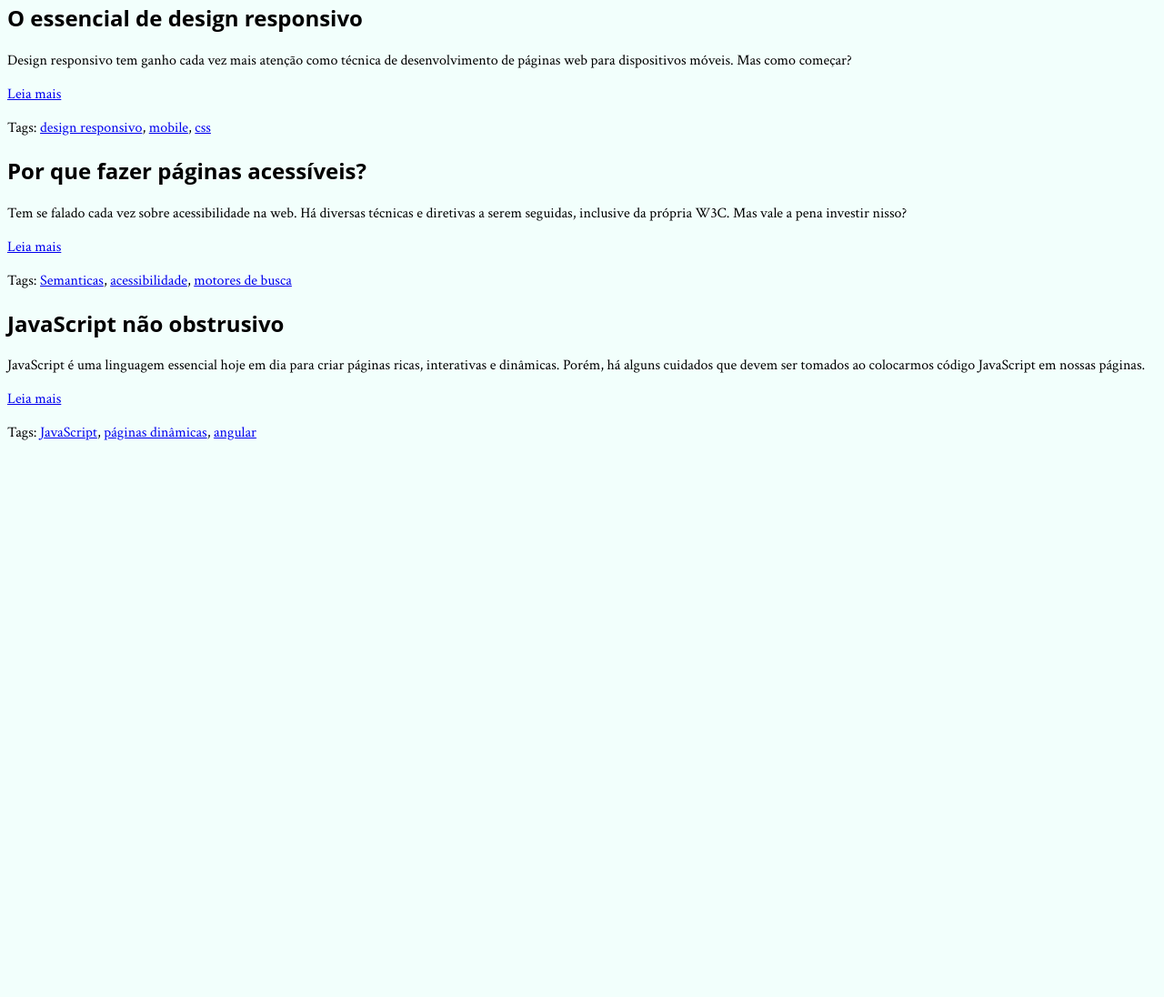
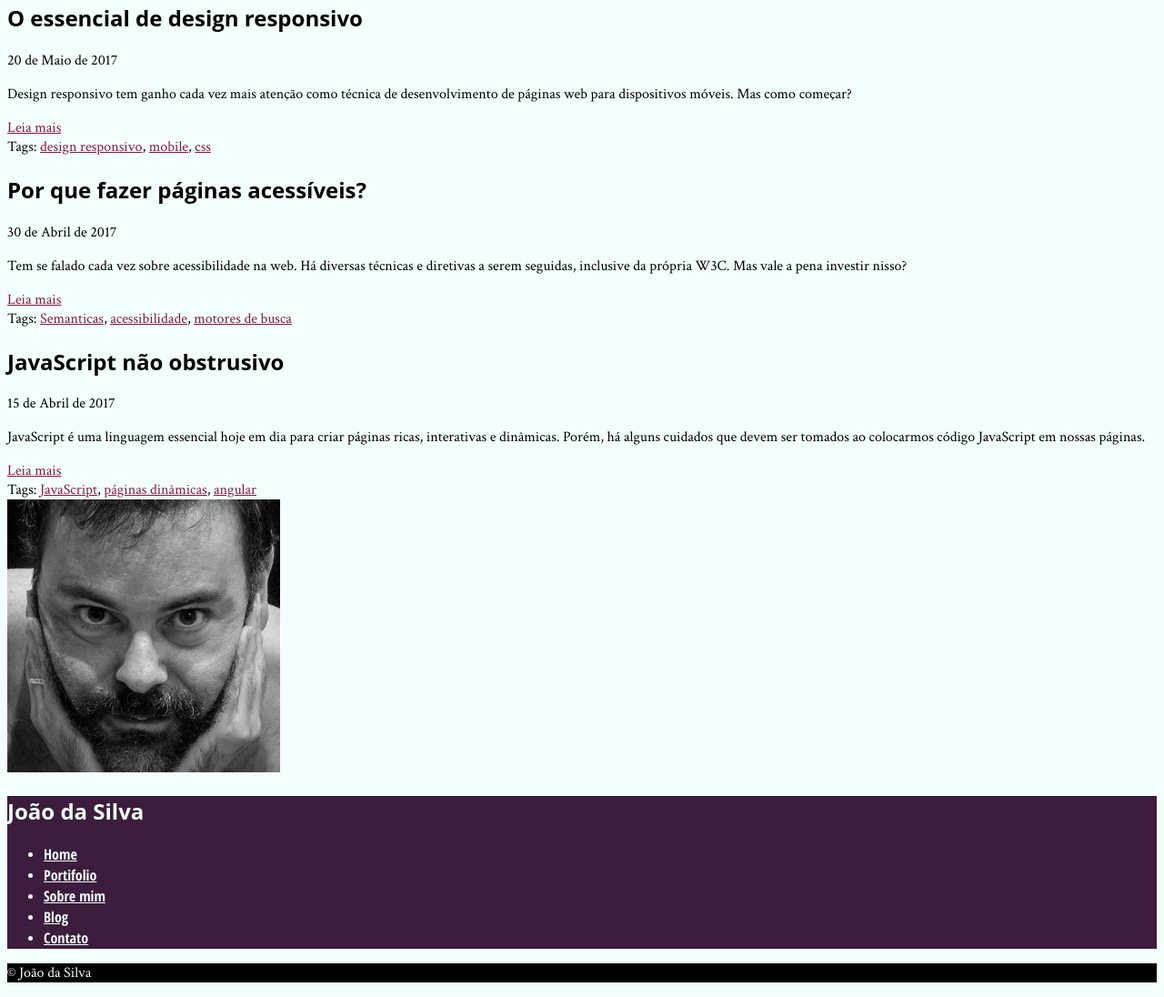
Before and after one commit to murilorcm/Bio-Joao-da-Silva, a plain HTML site: page blog.html in a window 1280 px wide. Shown: the part 83-1179 px from the top of the page at 91% size. Before the commit the page ends 800 px from the top, so only its background shows below. Drawn offline with Linux system fonts and the light colour scheme.

Commit message:
Final do aprofundamento do HTML

```diff
--- a/blog.html
+++ b/blog.html
@@ -21,23 +21,51 @@
     <main>
       <h1>Blog</h1>
 
+      <article>
         <h2>O essencial de design responsivo</h2>
+        <time datetime="2017-05-20">20 de Maio de 2017</time>
 
         <p>Design responsivo tem ganho cada vez mais atenção como técnica de desenvolvimento de páginas web para dispositivos móveis. Mas como começar?</p>
+
         <a href="#">Leia mais</a>
-      <p>Tags: <a href="#">design responsivo</a>, <a href="#">mobile</a>, <a href="#">css</a></p>
 
+        <footer>Tags: <a href="#">design responsivo</a>, <a href="#">mobile</a>, <a href="#">css</a></footer>
+      </article>
+
+      <article>
         <h2>Por que fazer páginas acessíveis?</h2>
+        <time datetime="2017-04-30">30 de Abril de 2017</time>
 
         <p>Tem se falado cada vez sobre acessibilidade na web. Há diversas técnicas e diretivas a serem seguidas, inclusive da própria W3C. Mas vale a pena investir nisso?</p>
+
         <a href="#">Leia mais</a>
-      <p>Tags: <a href="#">Semanticas</a>, <a href="#">acessibilidade</a>, <a href="#">motores de busca</a></p>
+        <footer>Tags: <a href="#">Semanticas</a>, <a href="#">acessibilidade</a>, <a href="#">motores de busca</a></footer>
+      </atricle>
 
+      <article>
         <h2>JavaScript não obstrusivo</h2>
+        <time datetime="2017-04-15">15 de Abril de 2017</time>
 
         <p>JavaScript é uma linguagem essencial hoje em dia para criar páginas ricas, interativas e dinâmicas. Porém, há alguns cuidados que devem ser tomados ao colocarmos código JavaScript em nossas páginas.</p>
+
         <a href="#">Leia mais</a>
-      <p>Tags: <a href="#">JavaScript</a>, <a href="#">páginas dinâmicas</a>, <a href="#">angular</a></p>
+        <footer>Tags: <a href="#">JavaScript</a>, <a href="#">páginas dinâmicas</a>, <a href="#">angular</a></footer>
+      </article>
     </main>
+    <img src="eu.jpg" alt="João da Silva - Biografia">
+    <aside>
+      <h1>João da Silva</h1>
+      <nav>
+        <ul>
+          <li><a href="#home">Home</a></li>
+          <li><a href="#portifolio">Portifolio</a></li>
+          <li><a href="#sobremim">Sobre mim</a></li>
+          <li><a href="#blog">Blog</a></li>
+          <li><a href="#contato">Contato</a></li>
+      </nav>
+    </aside>
+    <footer>
+      <p>&copy; João da Silva</p>
+    </footer>
   </body>
 </html>
--- a/site.css
+++ b/site.css
@@ -5,7 +5,7 @@ body{
 h1, h2{
   font-family: "Open Sans", sans-serif;
 }
-h1{
+main h1{
   text-align: center;
   color: #FAFFFA;
   background-color: #851944;
@@ -13,3 +13,25 @@ h1{
 p{
   text-align: justify;
 }
+blockquote{
+  background-color: #D9E5E3;
+}
+aside{
+  background-color: #3C1D3D;
+  color: #F2FFFC;
+}
+nav a{
+  color: inherit;
+  font-family: "Open Sans Condensed", sans-serif;
+}
+footer{
+  background-color: #000;
+  color: #F2FFFC;
+}
+main a{
+  color: #851944;
+}
+article footer{
+  background-color: inherit;
+  color: inherit;
+}
```
Also changed, not shown: bio.html (+16 -4 lines). Lines whose indentation alone changed are shown as unchanged.
